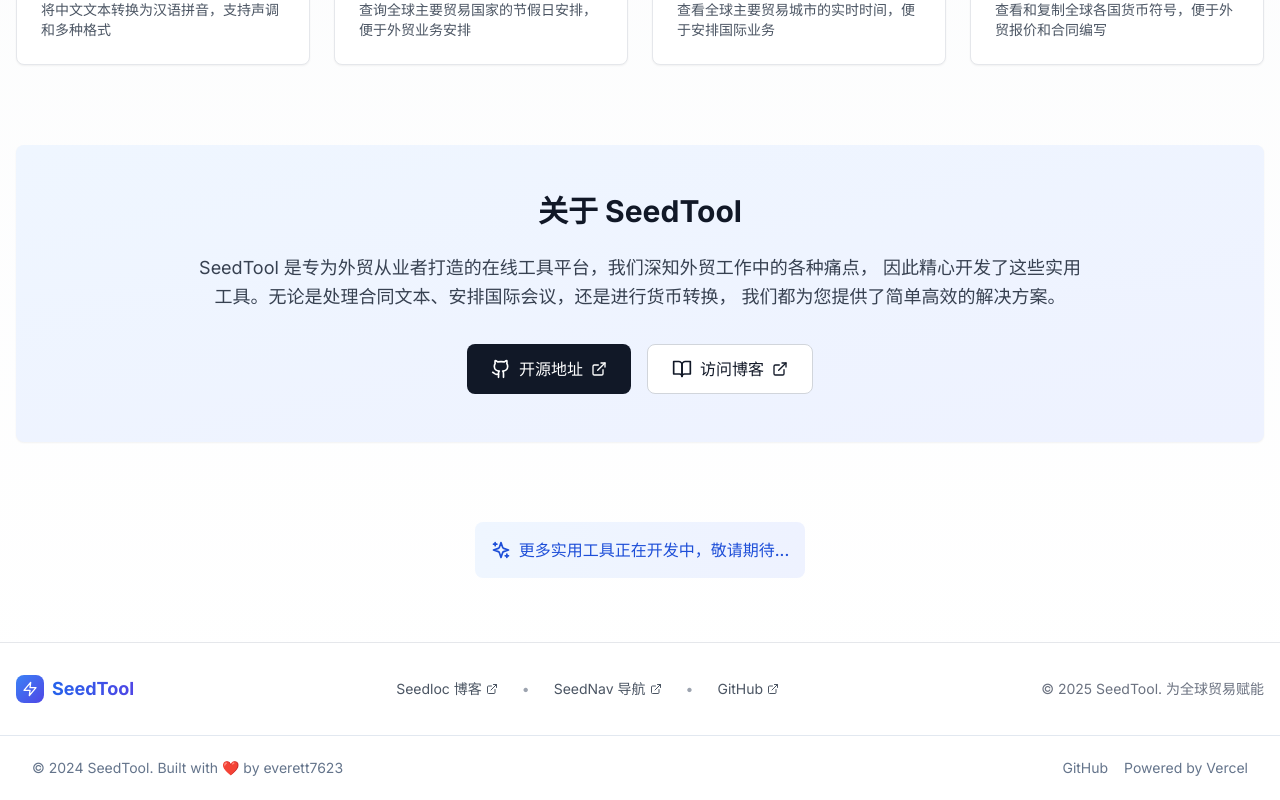
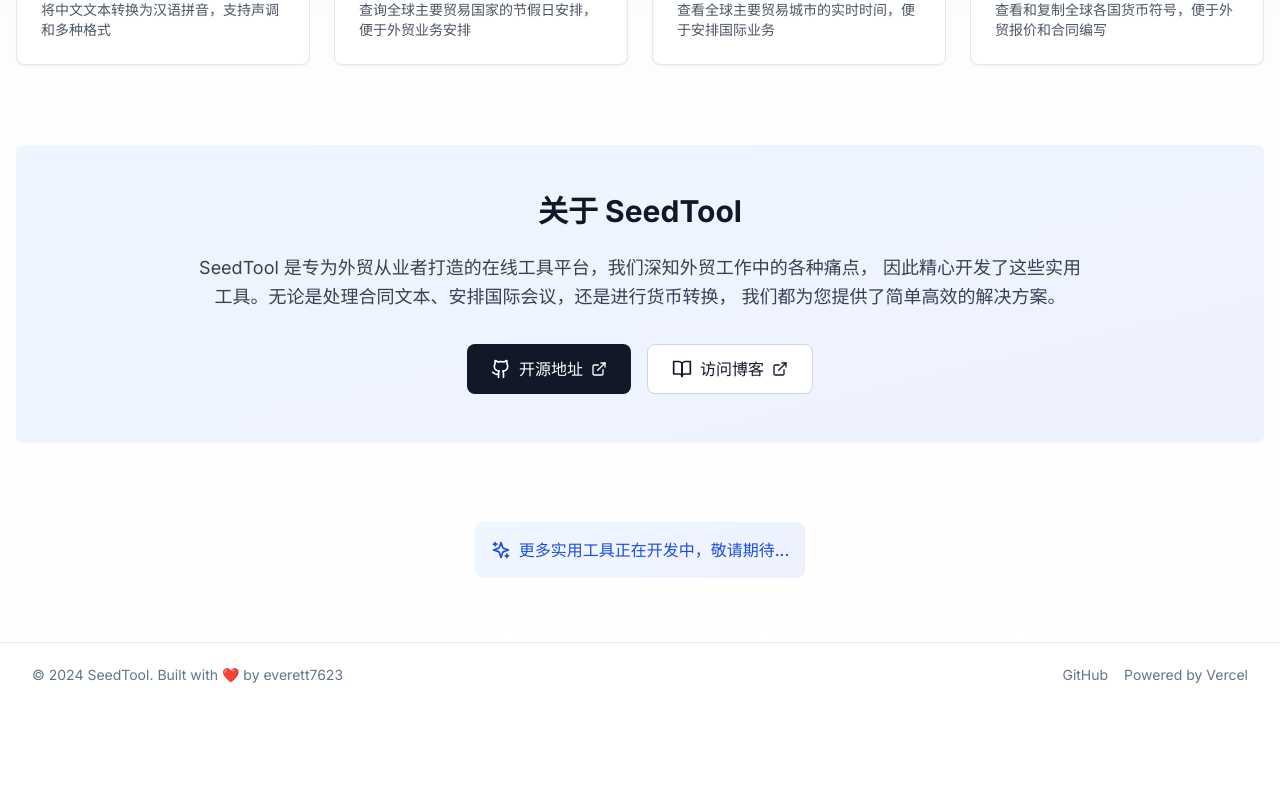
Before and after one commit to everett7623/Globokit, a Next.js app: page / in a window 1280 px wide. Shown: the part 980-1780 px from the top of the page. After the commit the page ends 1687 px from the top, so only its background shows below. Built offline with nearby package versions, Linux system fonts and the light colour scheme.

Commit message:
Update page.tsx

```diff
--- a/app/page.tsx
+++ b/app/page.tsx
@@ -1,6 +1,6 @@
 // 路径: seedtool/app/page.tsx
-// 更新时间: 2025-07-22
-// 说明: 优化顶部导航和底部区域，保留原有功能和布局
+// 更新时间: 2025-07-21
+// 说明: 优化布局，保留导航栏和外部链接
 
 import Link from 'next/link'
 import { Card, CardContent, CardDescription, CardHeader, CardTitle } from '@/components/ui/card'
@@ -110,14 +110,14 @@ const stats = [
 
 export default function HomePage() {
   return (
-    <div className="min-h-screen bg-gradient-to-b from-gray-50 to-white flex flex-col">
-      {/* 导航栏 - 优化版 */}
-      <nav className="sticky top-0 z-50 bg-white/90 backdrop-blur-md border-b border-gray-200 shadow-sm transition-all duration-300">
+    <div className="min-h-screen bg-gradient-to-b from-gray-50 to-white">
+      {/* 导航栏 */}
+      <nav className="sticky top-0 z-50 bg-white/80 backdrop-blur-md border-b border-gray-200">
         <div className="container mx-auto px-4 max-w-7xl">
           <div className="flex items-center justify-between h-16">
             {/* Logo区域 */}
             <div className="flex items-center gap-2">
-              <div className="p-2 bg-gradient-to-br from-blue-500 to-indigo-600 rounded-lg shadow-md">
+              <div className="p-2 bg-gradient-to-br from-blue-500 to-indigo-600 rounded-lg">
                 <Zap className="h-5 w-5 text-white" />
               </div>
               <span className="font-bold text-xl bg-gradient-to-r from-blue-600 to-indigo-600 bg-clip-text text-transparent">
@@ -129,19 +129,19 @@ export default function HomePage() {
             <div className="hidden md:flex items-center gap-6">
               <Link
                 href="/"
-                className="text-gray-900 font-medium transition-colors relative after:absolute after:bottom-0 after:left-0 after:h-0.5 after:w-full after:bg-blue-500 after:rounded-full"
+                className="text-gray-600 hover:text-gray-900 font-medium transition-colors"
               >
                 首页
               </Link>
               <Link
                 href="#tools"
-                className="text-gray-600 hover:text-gray-900 font-medium transition-colors relative after:absolute after:bottom-0 after:left-0 after:h-0.5 after:w-0 after:bg-blue-500 after:rounded-full after:transition-all hover:after:w-full"
+                className="text-gray-600 hover:text-gray-900 font-medium transition-colors"
               >
                 工具集
               </Link>
               <Link
                 href="#about"
-                className="text-gray-600 hover:text-gray-900 font-medium transition-colors relative after:absolute after:bottom-0 after:left-0 after:h-0.5 after:w-0 after:bg-blue-500 after:rounded-full after:transition-all hover:after:w-full"
+                className="text-gray-600 hover:text-gray-900 font-medium transition-colors"
               >
                 关于
               </Link>
@@ -169,7 +169,7 @@ export default function HomePage() {
               </Link>
 
               {/* 移动端菜单按钮 */}
-              <Button variant="ghost" size="icon" className="md:hidden hover:bg-gray-100">
+              <Button variant="ghost" size="icon" className="md:hidden">
                 <Menu className="h-5 w-5" />
               </Button>
             </div>
@@ -177,8 +177,8 @@ export default function HomePage() {
         </div>
       </nav>
 
-      <div className="flex-grow container mx-auto px-4 py-8 max-w-7xl">
-        {/* 头部区域 */}
+      <div className="container mx-auto px-4 py-8 max-w-7xl">
+        {/* 头部区域 - 增强视觉效果 */}
         <div className="text-center mb-12 pt-8">
           <div className="inline-flex items-center gap-2 px-4 py-2 bg-blue-50 text-blue-700 rounded-full text-sm font-medium mb-6">
             <Sparkles className="h-4 w-4" />
@@ -291,55 +291,6 @@ export default function HomePage() {
           </div>
         </div>
       </div>
-
-      {/* 页脚 - 优化版 */}
-      <footer className="mt-auto py-8 border-t border-gray-200 bg-white">
-        <div className="container mx-auto px-4 max-w-7xl">
-          <div className="flex flex-col md:flex-row justify-between items-center gap-6">
-            <div className="flex items-center gap-2">
-              <div className="p-1.5 bg-gradient-to-br from-blue-500 to-indigo-600 rounded-lg">
-                <Zap className="h-4 w-4 text-white" />
-              </div>
-              <span className="font-bold text-lg bg-gradient-to-r from-blue-600 to-indigo-600 bg-clip-text text-transparent">
-                SeedTool
-              </span>
-            </div>
-
-            <div className="flex flex-wrap items-center justify-center gap-x-6 gap-y-2 text-sm">
-              <Link
-                href="https://seedloc.com"
-                target="_blank"
-                className="text-gray-600 hover:text-gray-900 transition-colors flex items-center gap-1"
-              >
-                Seedloc 博客
-                <ExternalLink className="h-3 w-3" />
-              </Link>
-              <span className="text-gray-400">•</span>
-              <Link
-                href="https://nav.seedloc.com"
-                target="_blank"
-                className="text-gray-600 hover:text-gray-900 transition-colors flex items-center gap-1"
-              >
-                SeedNav 导航
-                <ExternalLink className="h-3 w-3" />
-              </Link>
-              <span className="text-gray-400">•</span>
-              <Link
-                href="https://github.com/everett7623/seedtool"
-                target="_blank"
-                className="text-gray-600 hover:text-gray-900 transition-colors flex items-center gap-1"
-              >
-                GitHub
-                <ExternalLink className="h-3 w-3" />
-              </Link>
-            </div>
-
-            <p className="text-gray-500 text-sm">
-              © 2025 SeedTool. 为全球贸易赋能
-            </p>
-          </div>
-        </div>
-      </footer>
     </div>
   )
 }
```
